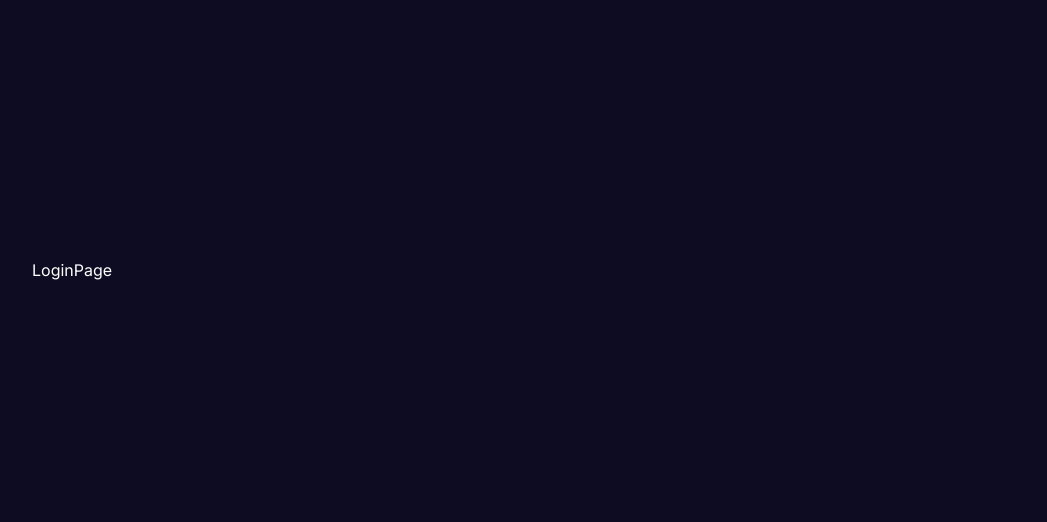
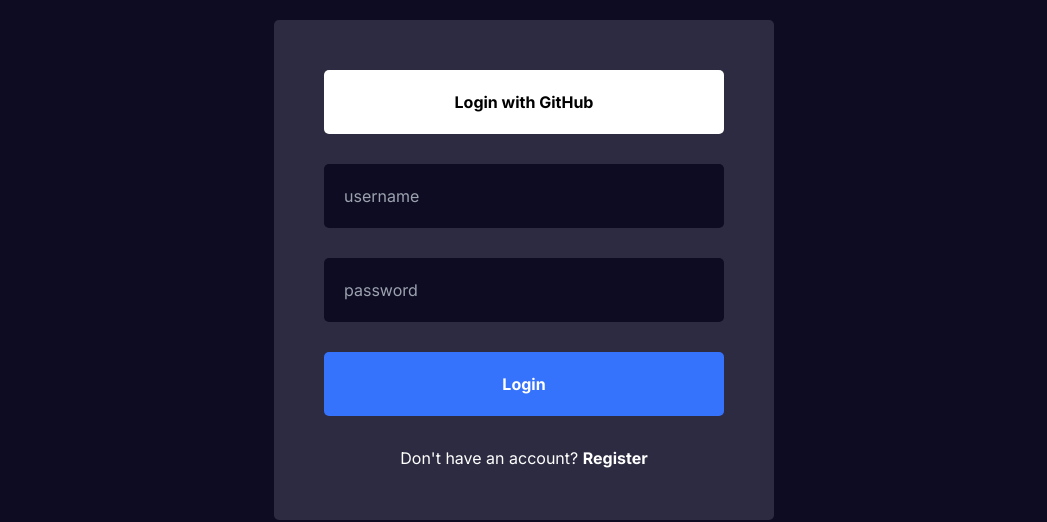
Before and after one commit to TonyNgyen/GymTracker, a Next.js app: page /login in a window 1280 px wide. Shown: the part 143-665 px from the top of the page, without its empty margins (116-1163 px from the left). Built offline with nearby package versions, Linux system fonts and the light colour scheme; no server answers.

Commit message:
Further setting up authorization

```diff
--- /dev/null
+++ b/src/app/(auth)/login/login.module.css
@@ -0,0 +1,27 @@
+.container {
+  display: flex;
+  align-items: center;
+  justify-content: center;
+}
+
+.wrapper {
+  width: 500px;
+  background-color: var(--bgSoft);
+  padding: 50px;
+  display: flex;
+  flex-direction: column;
+  text-align: center;
+  gap: 30px;
+  border-radius: 5px;
+}
+
+.github {
+  width: 100%;
+  padding: 20px;
+  cursor: pointer;
+  background-color: #fff;
+  color: #000;
+  font-weight: bold;
+  border: none;
+  border-radius: 5px;
+}
--- a/src/app/(auth)/login/page.jsx
+++ b/src/app/(auth)/login/page.jsx
@@ -1,9 +1,22 @@
-import React from 'react'
+import { handleGithubLogin } from "@/lib/actions";
+import React from "react";
+import styles from "./login.module.css";
+import LoginForm from "@/components/loginForm/loginForm";
+import { auth } from "@/lib/auth";
 
-function LoginPage() {
+async function LoginPage() {
+  const session = await auth();
+  console.log(session);
   return (
-    <div>LoginPage</div>
-  )
+    <div className={styles.container}>
+      <div className={styles.wrapper}>
+        <form action={handleGithubLogin}>
+          <button className={styles.github}>Login with GitHub</button>
+        </form>
+        <LoginForm />
+      </div>
+    </div>
+  );
 }
 
-export default LoginPage
+export default LoginPage;
--- /dev/null
+++ b/src/app/api/auth/[...nextauth]/route.js
@@ -0,0 +1 @@
+export { GET, POST } from "@/lib/auth";
--- /dev/null
+++ b/src/components/loginForm/loginForm.jsx
@@ -0,0 +1,25 @@
+"use client";
+
+import React from "react";
+import styles from "./loginForm.module.css";
+import { login } from "@/lib/actions";
+import { useFormState } from "react-dom";
+import Link from "next/link";
+
+function LoginForm() {
+  const [state, formAction] = useFormState(login, undefined);
+
+  return (
+<form className={styles.form} action={formAction}>
+      <input type="text" placeholder="username" name="username" />
+      <input type="password" placeholder="password" name="password" />
+      <button>Login</button>
+      {state?.error}
+      <Link href="/register">
+        {"Don't have an account?"} <b>Register</b>
+      </Link>
+    </form>
+  );
+}
+
+export default LoginForm;
--- /dev/null
+++ b/src/components/loginForm/loginForm.module.css
@@ -0,0 +1,24 @@
+.form {
+  display: flex;
+  flex-direction: column;
+  text-align: center;
+  gap: 30px;
+}
+
+.form input {
+  padding: 20px;
+  background-color: var(--bg);
+  color: var(--textColor);
+  border: none;
+  border-radius: 5px;
+}
+
+.form button {
+  padding: 20px;
+  cursor: pointer;
+  background-color: var(--btn);
+  color: var(--textColor);
+  font-weight: bold;
+  border: none;
+  border-radius: 5px;
+}
--- a/src/components/navbar/links/Links.jsx
+++ b/src/components/navbar/links/Links.jsx
@@ -4,7 +4,7 @@
 import styles from "./links.module.css";
 import NavLink from "./navLink/navLink";
 import Image from "next/image";
-// import { handleLogout } from "@/lib/actions";
+import { handleLogout } from "@/lib/actions";
 
 const links = [
   {
@@ -22,15 +22,12 @@
   {
     title: "Workouts",
     path: "/workouts",
-  },
-  {
-    title: "Login",
-    path: "/login",
   }
 ];
 
-function Links() {
+function Links({session}) {
   const [open, setOpen] = useState(false);
+
 
   return (
     <div className={styles.container}>
@@ -38,7 +35,7 @@
         {links.map((link) => (
           <NavLink item={link} key={link.title} />
         ))}
-        {/* {session?.user ? (
+        {session?.user ? (
           <>
             {session.user?.isAdmin && <NavLink item={{ title: "Admin", path: "/admin" }} />}
             <form action={handleLogout}>
@@ -47,7 +44,7 @@
           </>
         ) : (
           <NavLink item={{ title: "Login", path: "/login" }} />
-        )} */}
+        )}
       </div>
       <Image
         className={styles.menuButton}
--- a/src/components/navbar/navbar.jsx
+++ b/src/components/navbar/navbar.jsx
@@ -2,10 +2,10 @@
 import Links from "./links/Links";
 import styles from "./navbar.module.css";
 import Link from "next/link";
-// import { auth } from "@/lib/auth";
+import { auth } from "@/lib/auth";
 
 async function Navbar() {
-//   const session = await auth();
+  const session = await auth();
 
   return (
     <div className={styles.container}>
@@ -13,8 +13,7 @@
         GymTracker
       </Link>
       <div>
-        {/* <Links session={session} /> */}
-        <Links />
+        <Links session={session} />
       </div>
     </div>
   );
--- a/src/lib/actions.js
+++ b/src/lib/actions.js
@@ -1,7 +1,9 @@
 "use server";
 
-import { Workout } from "./models";
+import { Workout, User } from "./models";
 import { connectToDb } from "./utils";
+import { signIn, signOut } from "./auth";
+import { revalidatePath } from "next/cache";
 
 export const addWorkout = async (id, name, creator, workout) => {
   connectToDb();
@@ -19,3 +21,13 @@
     return { error: "Something went wrong" };
   }
 };
+
+export const handleGithubLogin = async (e) => {
+  "use server";
+  await signIn("github");
+};
+
+export const handleLogout = async (e) => {
+  "use server";
+  await signOut();
+};
--- /dev/null
+++ b/src/lib/auth.js
@@ -0,0 +1,15 @@
+import NextAuth from "next-auth";
+import GitHub from "next-auth/providers/github";
+export const {
+  handlers: { GET, POST },
+  auth,
+  signIn,
+  signOut,
+} = NextAuth({
+  providers: [
+    GitHub({
+      clientId: process.env.GITHUB_ID,
+      clientSecret: process.env.GITHUB_SECRET,
+    }),
+  ],
+});
```
Also changed, not shown: src/components/navbar/links/links.module.css (indentation only).
